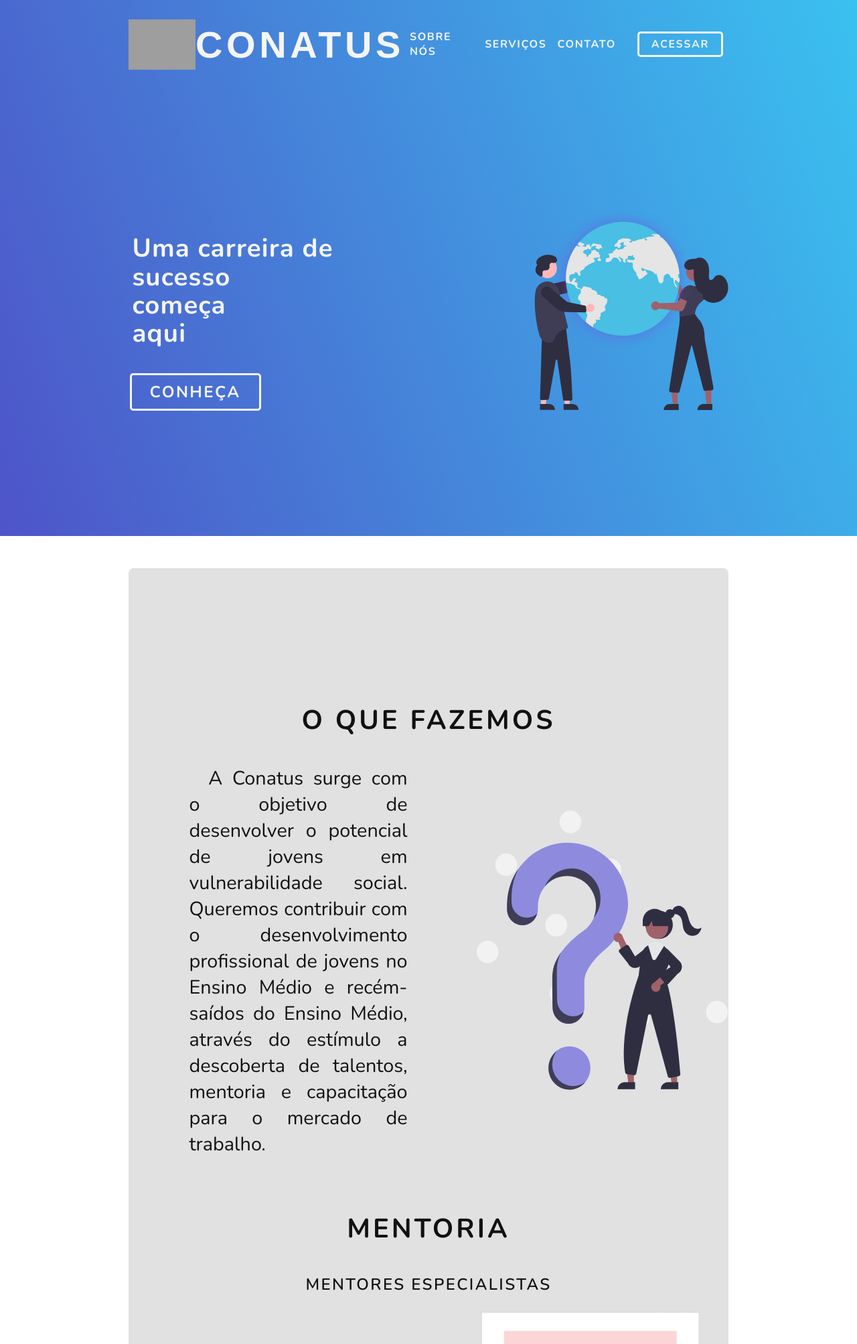
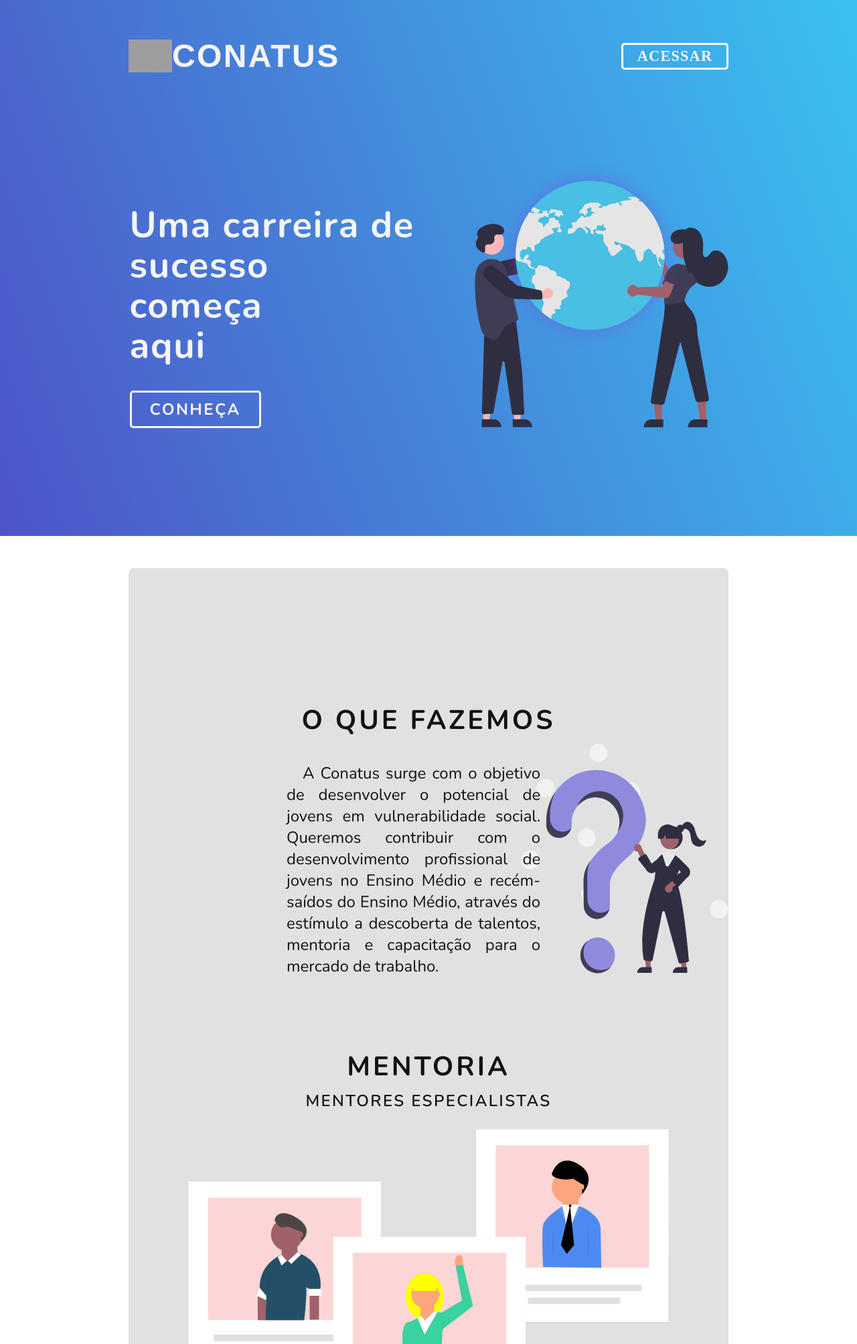
Before and after one commit to projeto-conatus/conatus, a PHP site: page / in a window 1280 px wide. Shown: the top 2006 px of the page at 67% size. Run offline with PHP 8.4, Linux system fonts and the light colour scheme; some libraries are stand-ins or nearby versions; some web fonts are replaced; grey boxes are pictures that could not be loaded.

Commit message:
ajustando varias partes do layout, fiz algumas alteracoes nas pastas

```diff
--- a/css/apresentacao.css
+++ b/css/apresentacao.css
@@ -11,29 +11,31 @@
 }
 
 .mainApresentacao {
-  border-radius: .5em;
+  border-radius: 0.5em;
   background: #e1e1e1;
 }
 
-.apresentacao h2, h3 {
+.apresentacao h2,
+h3 {
   text-transform: uppercase;
   text-align: center;
-  margin-bottom: 1em;
-  letter-spacing: .1em;
+  letter-spacing: 0.1em;
 }
 
 .apresentacao h2 {
+  margin-bottom: .5rem;
   font-size: 1.57em;
 }
 
 .apresentacao h3 {
   font-weight: 600;
+  margin-bottom: 1.5rem;
 }
 
 .apresentacao p {
   text-indent: 1em;
   font-size: 1.1em;
-  padding: 0 .5em;
+  padding: 0 0.5em;
   box-sizing: border-box;
 }
 
@@ -152,16 +152,18 @@ footer .redesSociais {
     width: 70%;
     margin: 0 auto;
     text-indent: 1em;
-    font-size: 1.8em;
+    font-size: 1.5em;
   }
 
   .oQueFazemos {
     display: grid;
     grid-template-columns: 2fr 1fr;
+    justify-content: space-around;
     align-items: center;
-    grid-template-areas: "titulo titulo"
-                         "texto img"
-                         "texto img";
+    grid-template-areas:
+      "titulo titulo"
+      "texto img"
+      "texto img";
   }
 
   .oQueFazemosTitulo {
@@ -172,19 +174,21 @@ footer .redesSociais {
   .oQueFazemosParagrafo {
     width: 100%;
     grid-area: texto;
+    margin: 0 0 0 14rem !important;
   }
 
   .arteDuvida {
     grid-area: img;
-    width: initial;
+    width: 320px;
+    margin: 0 0 2rem !important;
   }
 
   .arteEspecialistas {
-    width: initial;
+    width: 720px;
   }
 
   .arteEscolha {
-    width: initial;
+    width: 720px;
   }
 
   .botaoSaibaMais {
--- a/css/headerHomePage.css
+++ b/css/headerHomePage.css
@@ -21,10 +21,10 @@ a {
 }
 
 .logoContainer span {
-  font-family: 'Kodchasan', sans-serif;
+  font-family: "Kodchasan", sans-serif;
   text-transform: uppercase;
   font-weight: bold;
-  letter-spacing: .1em;
+  letter-spacing: 0.05em;
   font-size: 2.5em;
 }
 
@@ -33,30 +33,34 @@ a {
 }
 
 /* Menu mobile */
-.iconeMenu{
-  position: absolute;
+.botaoMenu {
   display: flex;
+  margin: 0 auto;
+  justify-content: center;
   align-items: center;
-  top: 120px;
-  right: 20px;
+  border: 3px solid white;
+  border-radius: 5px;
+  background: transparent;
+  width: 110px;
+  height: 35px;
+  padding: .5rem 1rem;
+  font-family: 'Montserrat';
+  text-transform: uppercase;
+  color: #f5f5f5;
+  font-weight: bold;
+  letter-spacing: .05em;
+  font-size: 1.15rem;
 }
 
-.iconeMenu:active, .iconeMenu::after {
-  color: #1d238b;
-}
-
-.iconeMenu span {
-  text-transform: uppercase;
-  font-weight: bold;
-  letter-spacing: .1em;
-  margin-right: .7em;
+.botaoMenu:active {
+  background: #1d238b;
 }
 
 .itensMenu {
   z-index: 10;
   visibility: hidden;
   position: absolute;
-  top: 150px;
+  top: 170px;
   left: 50%;
   transform: translate(-50%);
   background: #4e54c8f1;
@@ -64,7 +68,7 @@ a {
   height: 275px;
   border-radius: 10px;
   list-style: none;
-  font-size: 20px;
+  font-size: 16px;
   line-height: 45px;
   display: flex;
   flex-direction: column;
@@ -72,7 +76,7 @@ a {
   align-items: center;
   text-transform: uppercase;
   font-weight: bold;
-  letter-spacing: .1em;
+  letter-spacing: 0.05em;
   color: #f5f5f5;
 }
 
@@ -93,23 +97,27 @@ a {
 }
 
 .botaoAcessar {
-  border: 3px solid #f5f5f5;
+  font-size: 20px;
+  background: #48BFE3;
   padding: 5px 18px;
   border-radius: 5px;
 }
 
+.cadastrar {
+  text-decoration: underline;
+  padding: 1rem ;
+}
+
 .menuVisivel {
   visibility: initial;
-  animation: showMenu .7s;
+  animation: showMenu 0.7s;
 }
-
 
 @media (min-width: 940px) {
   header {
     width: 100%;
-    height: 200px;
     margin: 0 auto;
-    padding: 1.8em 0;
+    padding: 3.5rem 0;
     box-sizing: border-box;
   }
 
@@ -127,56 +135,62 @@ a {
   }
 
   .logoContainer img {
-    width: 100px;
+    width: 65px;
   }
 
   .logoContainer span {
-    font-size: clamp(35px, 3.5em, 3.7em);
+    font-size: 3rem;
   }
 
-  .iconeMenu {
-    display: none;
+  .botaoMenu {
+    width: 160px;
+    height: 40px;
+    font-size: 1.4rem;
+    cursor: pointer;
+    outline: none;
+    transition: .3s;
+  }
+
+  .botaoMenu:hover {
+    background: #1d238b;
+    border: 3px solid #1d238b;
   }
 
   .itensMenu {
-    visibility: initial;
-    background: none;
     display: flex;
-    flex-direction: row;
-    justify-content: right;
-    position: initial;
+    width: 300px;
+    height: 220px;
+    top: 105px;
+    left: initial;
+    right: 14.9%;
     transform: initial;
-    align-items: center;
-    width: initial;
-    line-height: initial;
-    font-size: clamp(16px, .95vw, 1.1vw);
-    height: initial;
-  }
-
-  .itensMenu li {
-    margin: 0 .5em;
-  }
-
-  .itensMenu li a {
-    transition: .3s;
   }
 
   .itensMenu li a:hover {
-    color: #1d238b;
-    border-bottom: 1px solid #1d238b;
+    color: #48BFE3;
   }
 
   .itensMenu li:last-child {
     margin-top: 0;
   }
 
-  .itensMenu .botaoAcessar{
-    margin-left: 1em;
-}
-
   .itensMenu .botaoAcessar:hover {
     color: #f5f5f5;
     background: #1d238b;
-    border: 3px solid transparent;
+  }
+
+  .menuVisivel {
+    animation: showMenuDesktop .3s;
+  }
+
+  @keyframes showMenuDesktop {
+    from {
+      opacity: 0;
+      transform: translateY(-60px);
+    }
+    to {
+      opacity: 1;
+      transform: translateY(0);
+    }
   }
 }
--- a/css/style.css
+++ b/css/style.css
@@ -1,19 +1,19 @@
 body {
   color: #f5f5f5;
-  font-family: 'Nunito', sans-serif;
+  font-family: "Nunito", sans-serif;
 }
 
 .homePage {
   width: 100%;
   height: 100vh;
-  background: linear-gradient(249.52deg, #3AC1F0 0%, #4E54C8 100%);
+  background: linear-gradient(249.52deg, #3ac1f0 0%, #4e54c8 100%);
 }
 
 .slogan {
-  margin-top: 100px;
+  margin-top: 5rem;
   font-size: 2.2em;
   text-align: center;
-  letter-spacing: .03em;
+  letter-spacing: 0.03em;
 }
 
 .arteHomePageDesktop {
@@ -23,45 +23,49 @@ body {
 .botaoEntrar {
   border: 3px solid #f5f5f5;
   display: flex;
-  margin: 30% auto 0 ;
+  margin: 25% auto 0;
   justify-content: center;
   width: 160px;
   font-size: 24px;
-  padding: 10px 18px;
+  padding: 5px 8px;
   border-radius: 5px;
   font-weight: bold;
   text-transform: uppercase;
-  letter-spacing: .1em;
+  letter-spacing: 0.1em;
 }
-
 
 @media (min-width: 940px) {
   .mainHomePage {
     width: 70%;
-    padding-left: .1em;
+    height: 45vh;
+    padding-left: 0.1em;
     margin: 7em auto 0;
     display: grid;
     grid-template-columns: 2fr 1fr;
+    grid-template-rows: 1fr;
     box-sizing: border-box;
-    grid-template-areas: "text img"
-                         "text img"
-                         "bt img";
+    grid-template-areas:
+      "text img"
+      ". img"
+      "bt img";
   }
 
-  .mainHomePage .slogan{
-    padding-top: 1em;
-    font-size: clamp(1vw, 3vw, 5.5em);
+  .mainHomePage .slogan {
+    font-size: clamp(40px, 3.4rem, 4.5vw);
     text-align: left;
     margin: 0;
     line-height: 1.1;
-    padding-left: .1em;
     grid-area: text;
+    align-self: center;
+    padding-bottom: .5rem;
   }
 
   .mainHomePage .arteHomePageDesktop {
-    width: 100%;
+    width: 95%;
+    min-width: 390px;
     display: initial;
     grid-area: img;
+    align-self: flex-end;
   }
 
   .mainHomePage .botaoEntrar {
@@ -72,7 +76,7 @@ body {
     align-items: center;
     padding: 0;
     margin: 0;
-    transition: .3s;
+    transition: 0.3s;
   }
 
   .botaoEntrar:hover {
@@ -80,9 +84,13 @@ body {
     border: 3px solid transparent;
   }
 
-  .redesSociais {
+  .linksContato {
     display: flex;
     list-style: none;
     font-size: 2em;
   }
 }
+
+@media (min-width: 1280px) {
+
+}
--- a/index.html
+++ b/index.html
@@ -22,21 +22,16 @@
             <div class="headerContainer">
 
                 <div class="logoContainer">
-                    <img src="images/logo.svg" alt="Logo da Conatus">
+                    <img src="images/logo.svg" alt="Logo da Conatus" title="Logo da Conatus">
                     <span>Conatus</span>
                 </div>
 
                 <nav class="navBar">
-                    <div class="iconeMenu" onclick="exibeMenu()">
-                        <span>Menu</span>
-                        <img src="images/menu.svg" alt="Ícone para acessar o menu">
-                    </div>
+                    <button class="botaoMenu" title="Clique para acessar ou se cadastrar">Acessar</button>
 
                     <ul class="itensMenu ">
-                        <li><a href="#">Sobre nós</a></li>
-                        <li><a href="#">Serviços</a></li>
-                        <li><a href="#">Contato</a></li>
-                        <li><a href="views/acesso.html" class="botaoAcessar">Acessar</a></li>
+                        <li><a href="/views/login.html" class="botaoAcessar" title="Clique aqui caso ja tenha cadastro">Entrar</a></li>
+                        <li><a href="/views/cadastro.html" class="cadastrar" title="Cadastre-se já!">Não tenho conta!</a></li>
                     </ul>
                 </nav>
             </div>
@@ -46,9 +41,9 @@
         <main class="mainHomePage">
             <h2 class="slogan">Uma carreira de<br> sucesso<br> começa<br> aqui</h2>
 
-            <img class="arteHomePageDesktop" src="images/arte_homepage.svg" alt="">
+            <img class="arteHomePageDesktop" src="images/arte_homepage.svg" alt="ilustração de dois jovens abraçando o planeta terra" title="Abrace o mundo você também! =D">
 
-            <a href="#apresentacao" class="botaoEntrar bt">Conheça</a>
+            <a href="#apresentacao" class="botaoEntrar bt" title="Clique aqui e conheça a Conatus!">Conheça</a>
         </main>
     </div>
 
@@ -96,10 +91,10 @@
         <div class="footerContainer">
             <a href="#homePage"><img src="images/logo.svg" alt="logomarca da Conatus" class="logoFooter"></a>
 
-            <p>Projeto Conatus &reg; 2020</p>
+            <p>Projeto Conatus &reg; 2021</p>
 
-            <div class="redesSociais">
-                <h4>Redes sociais</h4>
+            <div class="linksContato">
+                <h4>Contato</h4>
                 <div class="icones">
                     <li><a href="mailto:projeto.conatus@gmail.com"><i class="far fa-envelope"></i></a></li>
                     <li><a target="_blank" href="https://github.com/projeto-conatus"><i class="fab fa-github"></i></a></li>
--- a/views/cadastro.html
+++ b/views/cadastro.html
@@ -39,7 +39,7 @@
 
         <div class="col-md-6 offset-md-3">
 
-            <form class="needs-validation" novalidate action="../actionsPhp/cadastroDados.php" method="POST">
+            <form class="needs-validation" novalidate action="../config/cadastroDados.php" method="POST">
 
                 <div class="form-row">
                     <div class="form-group col-md-6">
--- a/views/feed.html
+++ b/views/feed.html
@@ -35,7 +35,7 @@
                 <h2>Seja bem vindX!</h2>
                 <p>Em breve, nossos serviços estarão disponíveis!</p>
             </div>
-            <div class="redesSociais">
+            <div class="linksContato">
                 <div class="icones">
                     <li><a href="mailto:projeto.conatus@gmail.com"><i class="far fa-envelope"></i></a></li>
                     <li><a target="_blank" href="https://github.com/projeto-conatus"><i class="fab fa-github"></i></a></li>
--- a/views/login.html
+++ b/views/login.html
@@ -34,7 +34,7 @@
     <main>
         <h4 class="tituloLogin">Login</h4>
         <div class="formulario">
-            <form action="../actionsPhp/validaLogin.php" method="POST">
+            <form action="../config/validaLogin.php" method="POST">
                 <label for="email">E-mail:</label>
                 <input required type="text " id="email" placeholder="Digite seu e-mail" name="email" />
                 <label for="senha ">Senha:</label>
```
Also changed, not shown: other parts of css/apresentacao.css (+33 -37 lines), ComandosBasicosGit.txt (deleted, +0 -13 lines), includes/head.html (+20 -12 lines), scripts/script.js (+5 -4 lines), README.md, config/cadastroDados.php (renamed from actionsPhp/cadastroDados.php), config/conexaobd.php (renamed from actionsPhp/conexaobd.php), config/validaLogin.php (renamed from actionsPhp/validaLogin.php).
